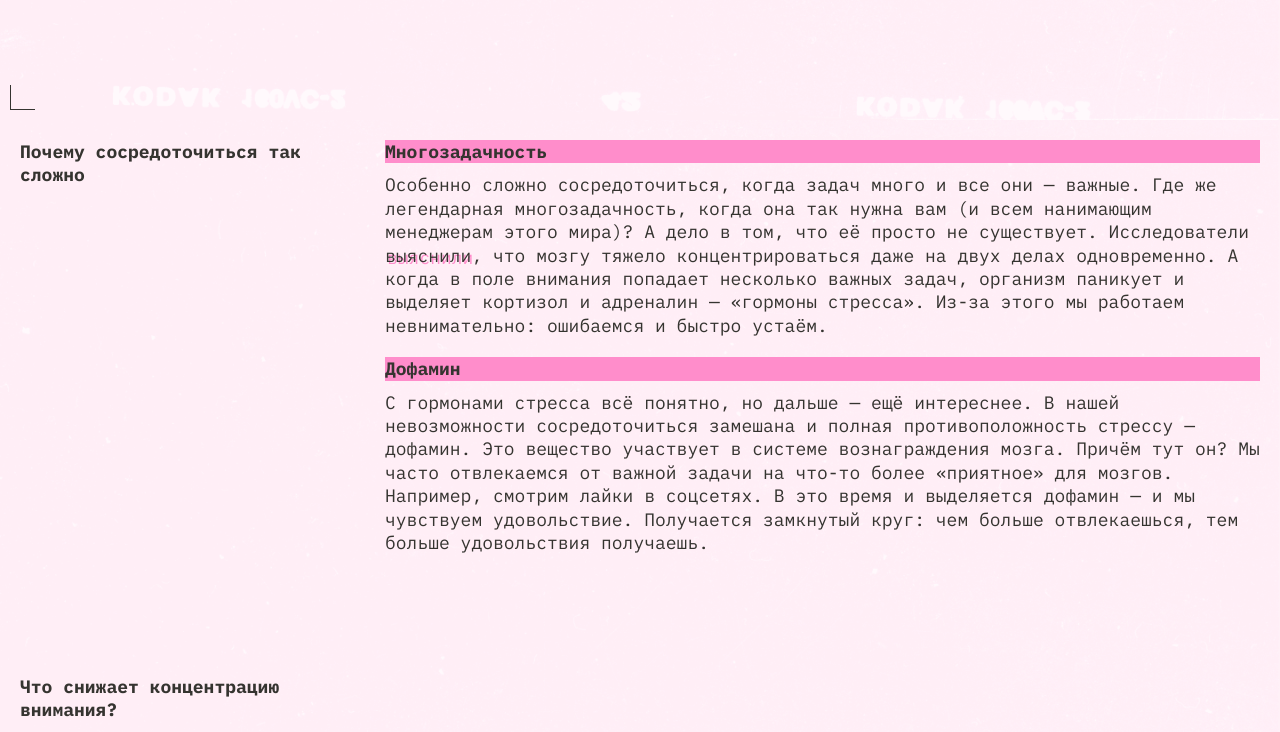
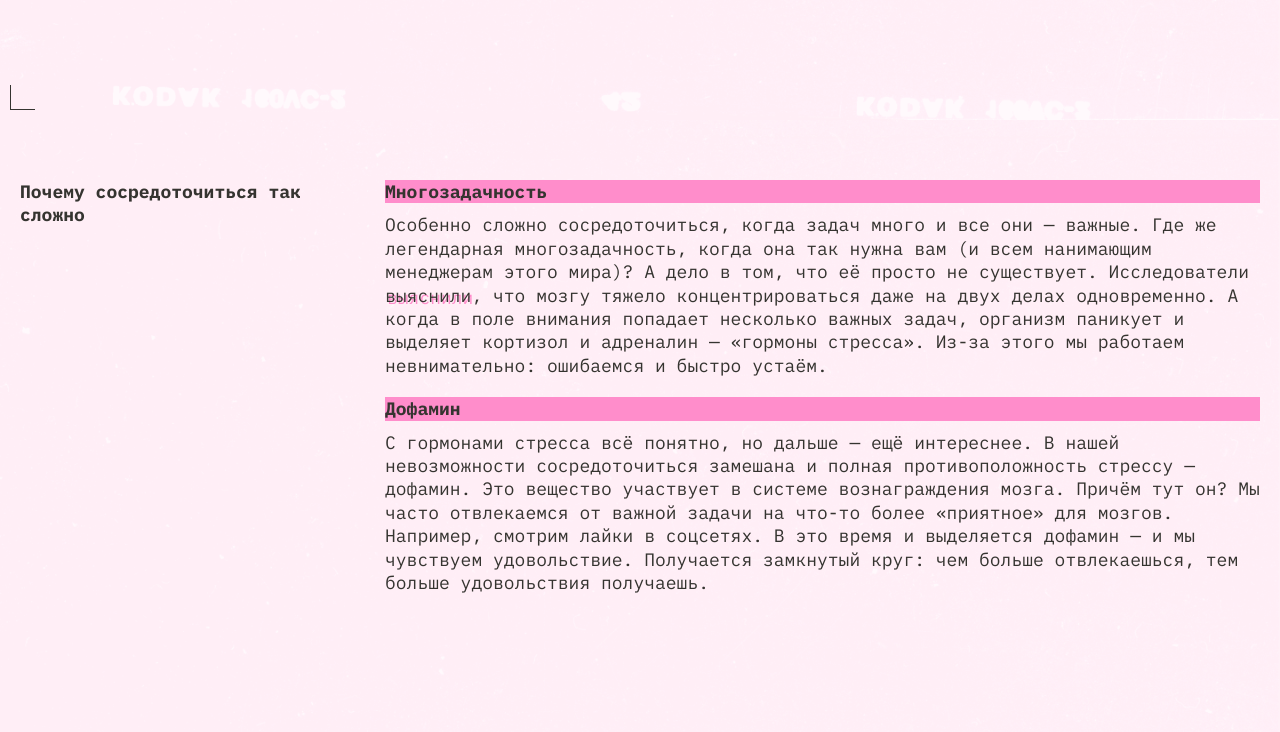
Before and after one commit to bungle608/slozhno-sosredotochitsya, a plain HTML site: page index.html in a window 1280 px wide. Shown: the part 680-1412 px from the top of the page. Drawn offline with Linux system fonts and the light colour scheme.

Commit message:
вношу правки

```diff
--- a/styles/style.css
+++ b/styles/style.css
@@ -144,7 +144,10 @@
   gap: 50px;
   grid-template-columns: clamp(236px, calc(100% / 3.25), 315px) 1fr;
   line-height: 23.4px;
-  padding: clamp(10px, 0.0286rem + 2.5445vw, 20px);
+  padding-inline-start: 20px;
+  padding-inline-end: 20px;
+  margin-block-start: 60px;
+
 }
 
 .main__section-title {
```
